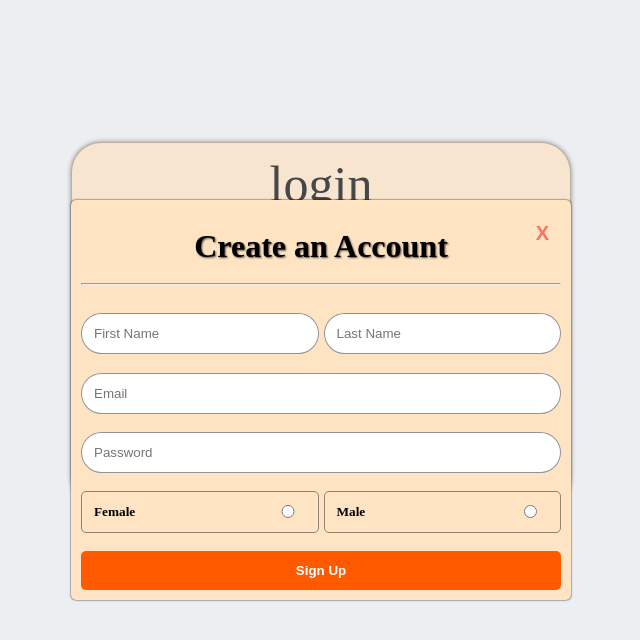
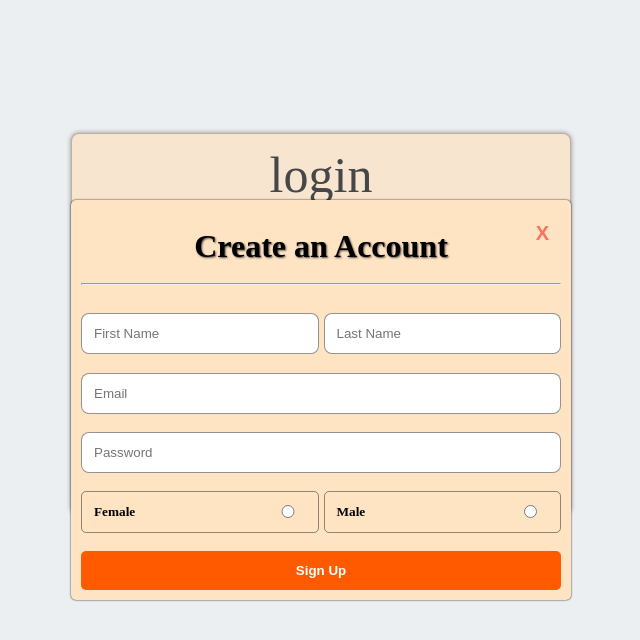
Before and after one commit to RunTime-Terror-1/MERAKI_Academy_Project_5, a React (Create React App) app in the folder frontend/: page /login in a window 1280 px wide. Both pictures are taken after typing "name@example.com", "Sample123" into the empty fields and a click on the button "Create New Account". Shown: the top 640 px of the page, without its empty margins (319-959 px from the left). Built offline with nearby package versions, Linux system fonts and the light colour scheme.

Commit message:
component design

```diff
--- a/frontend/src/components/Registration/Login/LoginForm/index.js
+++ b/frontend/src/components/Registration/Login/LoginForm/index.js
@@ -95,7 +95,8 @@ export const LoginForm = () => {
           Login
         </button>
 
-
+        <br/>
+        <br/>
       </div>
 
       <div id="create-new-account-button">
@@ -109,8 +110,8 @@ export const LoginForm = () => {
           Create New Account
         </button>
         <br/>
+
         <br/>
-
       <div id="to-create-user">
 
       </div>
--- a/frontend/src/components/Registration/Login/LoginForm/style.css
+++ b/frontend/src/components/Registration/Login/LoginForm/style.css
@@ -10,7 +10,7 @@
     box-shadow: 0px 0px 5px 0px rgba(0, 0, 0, 0.579);
     width: 500px;
     background-color: bisque;
-    border-radius: 30px;
+    border-radius: 8px;
 
   }
 
@@ -21,7 +21,7 @@
     border: 0.1px solid rgba(0, 0, 0, 0.425);
     background-color: var(--input-br-color);
     font-size: 14px;
-    border-radius: 30px;
+    border-radius: 8px;
   }
 
   .input1:focus{
@@ -46,7 +46,7 @@
     background-color:rgba(0, 128, 0, 0.637);
     color: var(--first-color);
     cursor: pointer;
-    border-radius: 30px;
+    border-radius: 8px;
 
   }
 
@@ -72,7 +72,7 @@
     background-color: #ff5a00;
     color: var(--first-color);
     cursor: pointer;
-    border-radius: 30px;
+    border-radius: 8px;
   }
   #create-new-account-button button:hover{
     opacity: 0.9;
--- a/frontend/src/components/Registration/Register/style.css
+++ b/frontend/src/components/Registration/Register/style.css
@@ -45,7 +45,7 @@
 .input {
   width: 100%;
   padding: var(--input-padding);
-  border-radius: 30px;
+  border-radius: 8px;
   border: 0.1px solid rgba(0, 0, 0, 0.425);
 
 }
@@ -131,5 +131,5 @@ font-family: open_sansregular;
   padding: 10px;
   width: 40%;
   height: 100px;
-  border-radius: 20px;
+  border-radius: 8px;
 }
```
